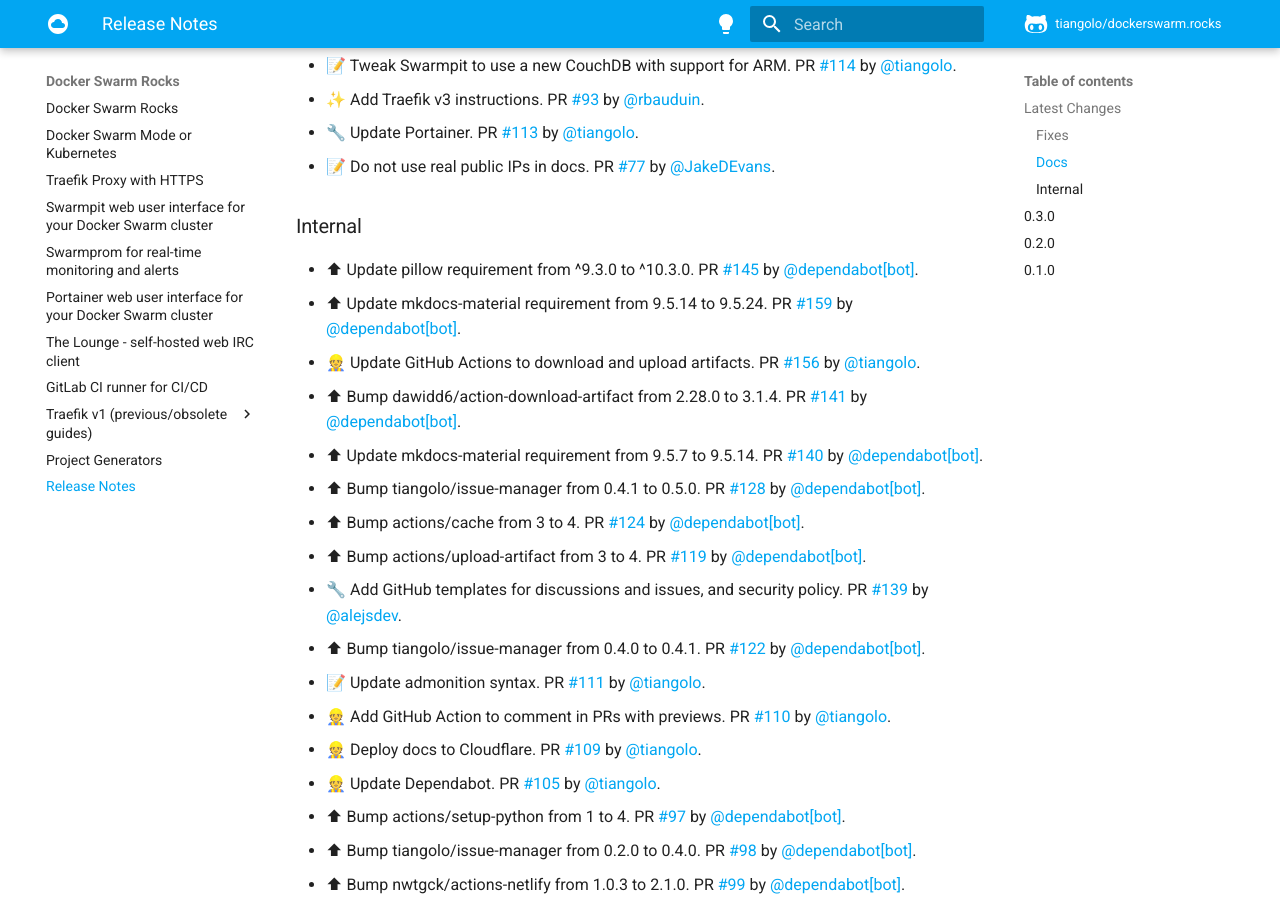
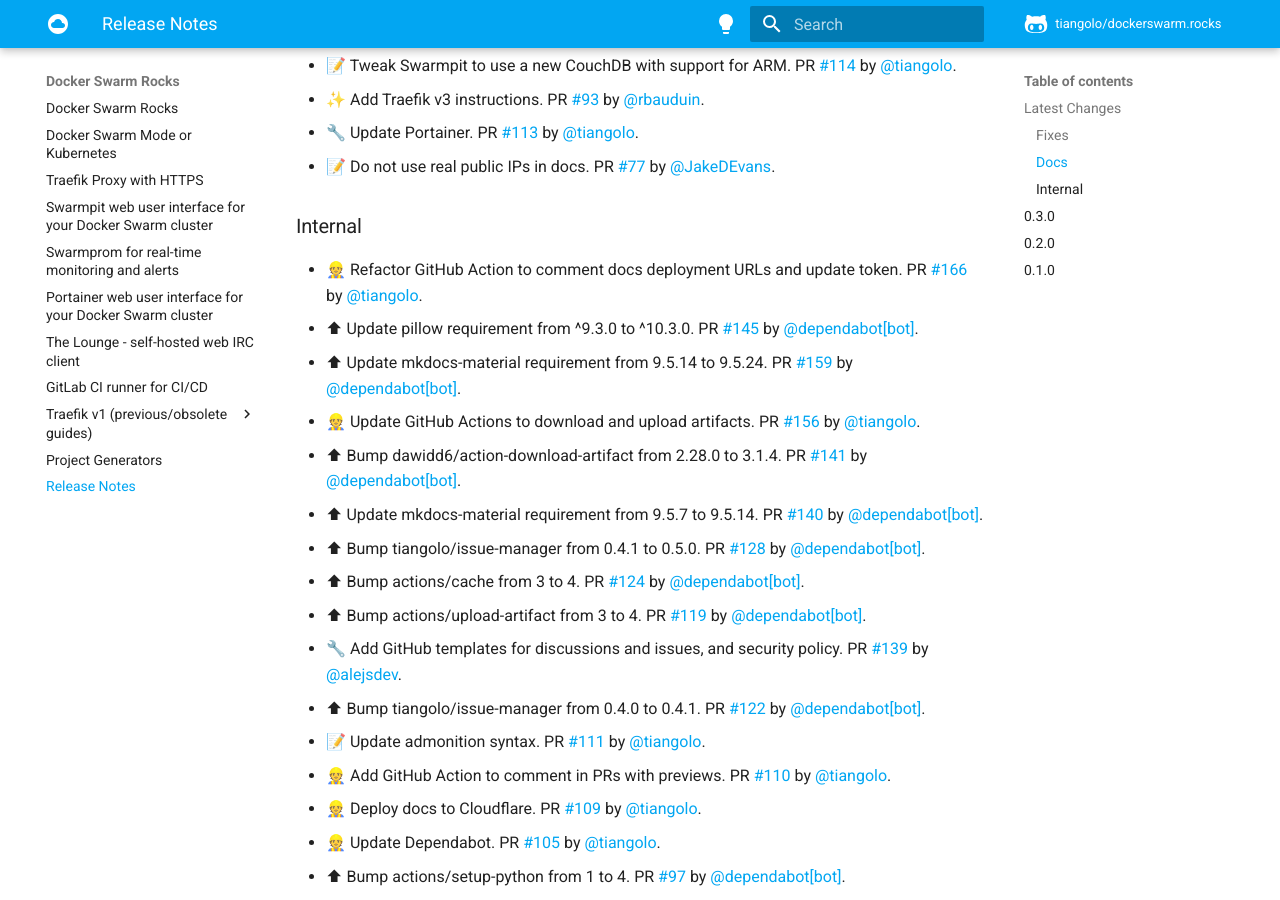
Before and after one commit to tiangolo/dockerswarm.rocks, an MkDocs documentation site: the page built from docs/release-notes.md, in a window 1280 px wide and 900 px high, scrolled down 788 px. Built offline with MkDocs 1.6.1 and Material for MkDocs 9.7.7, drawn with Linux system fonts in a browser that asks for light colours; comment, search, counter and statistics services are not loaded.

Commit message:
📝 Update release notes

```diff
--- a/docs/release-notes.md
+++ b/docs/release-notes.md
@@ -29,6 +29,7 @@
 
 ### Internal
 
+* 👷 Refactor GitHub Action to comment docs deployment URLs and update token. PR [#166](https://github.com/tiangolo/dockerswarm.rocks/pull/166) by [@tiangolo](https://github.com/tiangolo).
 * ⬆ Update pillow requirement from ^9.3.0 to ^10.3.0. PR [#145](https://github.com/tiangolo/dockerswarm.rocks/pull/145) by [@dependabot[bot]](https://github.com/apps/dependabot).
 * ⬆ Update mkdocs-material requirement from 9.5.14 to 9.5.24. PR [#159](https://github.com/tiangolo/dockerswarm.rocks/pull/159) by [@dependabot[bot]](https://github.com/apps/dependabot).
 * 👷 Update GitHub Actions to download and upload artifacts. PR [#156](https://github.com/tiangolo/dockerswarm.rocks/pull/156) by [@tiangolo](https://github.com/tiangolo).
```
